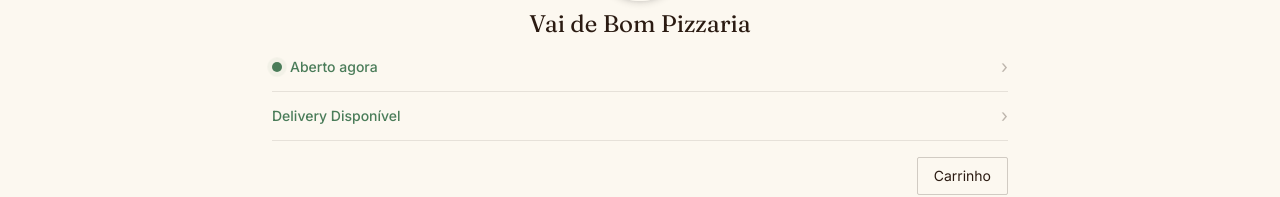
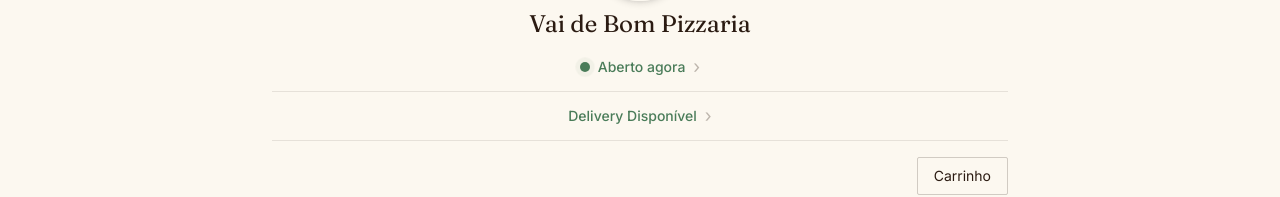
Before and after one commit to n9playtv-lab/vai-de-bom-pizzaria, a React (Vite) app: page / in a window 1280 px wide. Shown: the part 231-428 px from the top of the page. Built offline with nearby package versions, Linux system fonts and the light colour scheme; no server answers; the database is empty.

Commit message:
Centraliza as linhas de status abaixo do nome

```diff
--- a/src/components/Header.jsx
+++ b/src/components/Header.jsx
@@ -33,8 +33,7 @@
 
           <h1 className="text-2xl leading-tight text-crust mt-2 mb-1">{name}</h1>
 
-          <button onClick={() => setInfoOpen(true)} className="w-full flex items-center justify-between py-2.5">
-            <span className="flex items-center gap-2">
+          <button onClick={() => setInfoOpen(true)} className="w-full flex items-center justify-center gap-2 py-2.5">
             <span className="relative flex h-2.5 w-2.5">
               <span className={`animate-ping absolute inline-flex h-full w-full rounded-full opacity-75 ${status.open ? 'bg-basil' : 'bg-tomato'}`} />
               <span className={`relative inline-flex rounded-full h-2.5 w-2.5 ${status.open ? 'bg-basil' : 'bg-tomato'}`} />
@@ -42,13 +41,12 @@
             <span className={`text-sm font-medium ${status.open ? 'text-basil' : 'text-tomato'}`}>
               {timeText}
             </span>
-            </span>
             <span className="text-crust/30 text-lg">›</span>
           </button>
 
           <button
             onClick={() => setInfoOpen(true)}
-            className="w-full flex items-center justify-between py-2.5 border-t border-crust/10"
+            className="w-full flex items-center justify-center gap-2 py-2.5 border-t border-crust/10"
           >
             <span className={`text-sm ${status.open ? 'text-basil font-medium' : 'text-crust/60'}`}>
               {status.open ? 'Delivery Disponível' : 'Indisponível para pedidos'}
```
Lines whose indentation alone changed are shown as unchanged.
